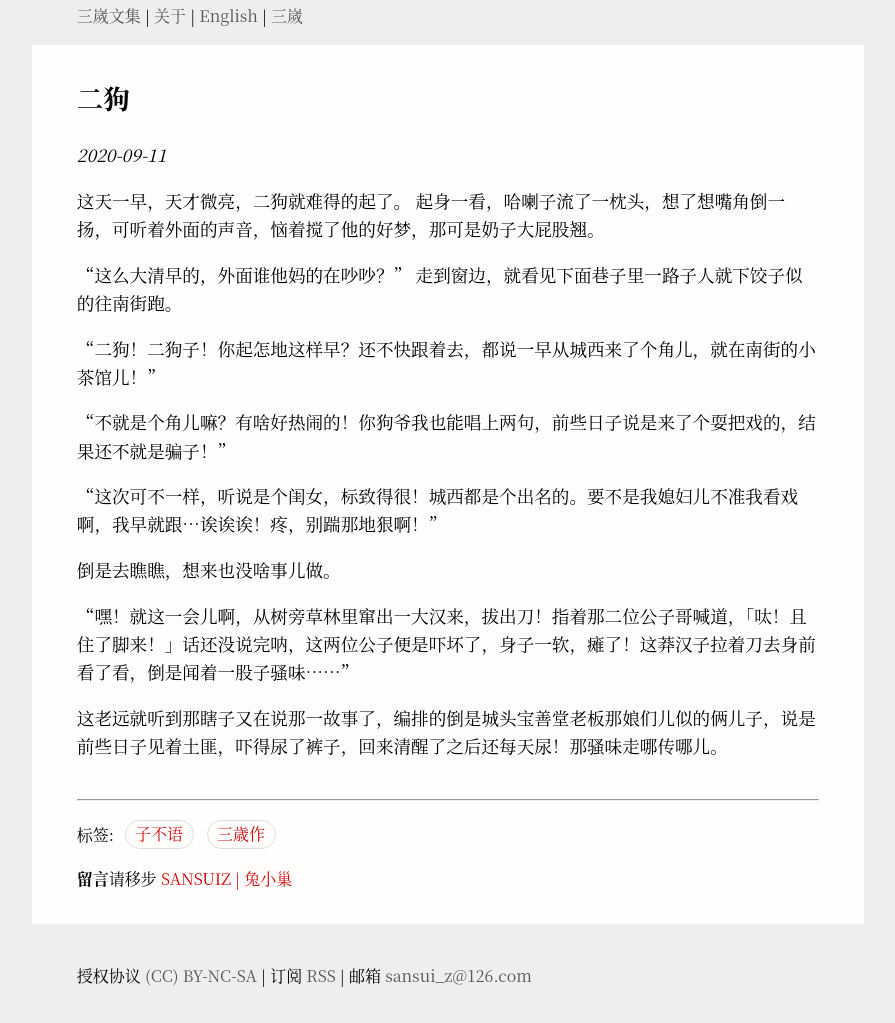
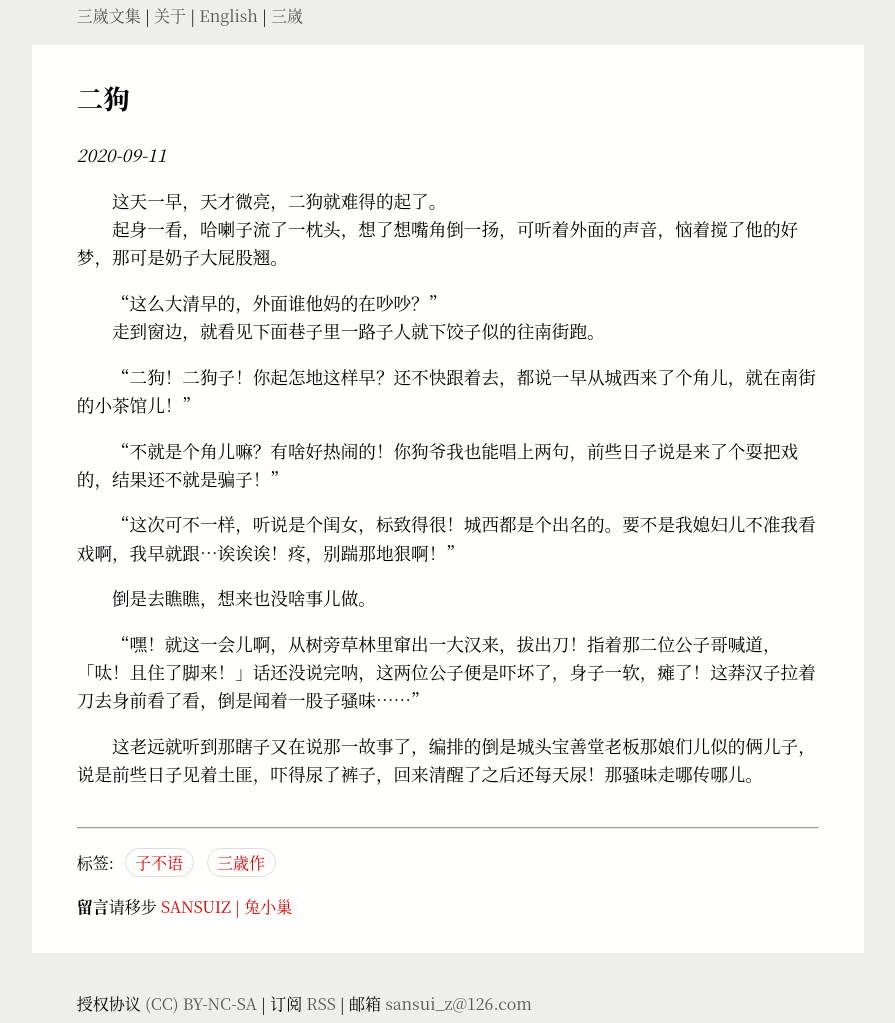
Before and after one commit to Sansuiz/wenji, a Jekyll site: the page built from _posts/2020/2020-09-11-er-gou.md, in a window 1280 px wide. Shown: the whole page, without its empty margins (192-1087 px from the left). Built offline with Jekyll 4.4.1, drawn with Linux system fonts in a browser that asks for light colours; comment, search, counter and statistics services are not loaded; before the commit the page ends 995 px from its top, so only the background shows below that.

Commit message:
Update 2020-09-11-er-gou.md

```diff
--- a/_posts/2020/2020-09-11-er-gou.md
+++ b/_posts/2020/2020-09-11-er-gou.md
@@ -7,20 +7,20 @@ tags: 子不语 三歳作
 ---
 
 
-这天一早，天才微亮，二狗就难得的起了。
-起身一看，哈喇子流了一枕头，想了想嘴角倒一扬，可听着外面的声音，恼着搅了他的好梦，那可是奶子大屁股翘。
+&emsp;&emsp;这天一早，天才微亮，二狗就难得的起了。<br>
+&emsp;&emsp;起身一看，哈喇子流了一枕头，想了想嘴角倒一扬，可听着外面的声音，恼着搅了他的好梦，那可是奶子大屁股翘。
 
-“这么大清早的，外面谁他妈的在吵吵？”
-走到窗边，就看见下面巷子里一路子人就下饺子似的往南街跑。
+&emsp;&emsp;“这么大清早的，外面谁他妈的在吵吵？”<br>
+&emsp;&emsp;走到窗边，就看见下面巷子里一路子人就下饺子似的往南街跑。
 
-“二狗！二狗子！你起怎地这样早？还不快跟着去，都说一早从城西来了个角儿，就在南街的小茶馆儿！”
+&emsp;&emsp;“二狗！二狗子！你起怎地这样早？还不快跟着去，都说一早从城西来了个角儿，就在南街的小茶馆儿！”
 
-“不就是个角儿嘛？有啥好热闹的！你狗爷我也能唱上两句，前些日子说是来了个耍把戏的，结果还不就是骗子！”
+&emsp;&emsp;“不就是个角儿嘛？有啥好热闹的！你狗爷我也能唱上两句，前些日子说是来了个耍把戏的，结果还不就是骗子！”
 
-“这次可不一样，听说是个闺女，标致得很！城西都是个出名的。要不是我媳妇儿不准我看戏啊，我早就跟...诶诶诶！疼，别踹那地狠啊！”
+&emsp;&emsp;“这次可不一样，听说是个闺女，标致得很！城西都是个出名的。要不是我媳妇儿不准我看戏啊，我早就跟...诶诶诶！疼，别踹那地狠啊！”
 
-倒是去瞧瞧，想来也没啥事儿做。
+&emsp;&emsp;倒是去瞧瞧，想来也没啥事儿做。
 
-“嘿！就这一会儿啊，从树旁草林里窜出一大汉来，拔出刀！指着那二位公子哥喊道，「呔！且住了脚来！」话还没说完呐，这两位公子便是吓坏了，身子一软，瘫了！这莽汉子拉着刀去身前看了看，倒是闻着一股子骚味......”
+&emsp;&emsp;“嘿！就这一会儿啊，从树旁草林里窜出一大汉来，拔出刀！指着那二位公子哥喊道，「呔！且住了脚来！」话还没说完呐，这两位公子便是吓坏了，身子一软，瘫了！这莽汉子拉着刀去身前看了看，倒是闻着一股子骚味......”
 
-这老远就听到那瞎子又在说那一故事了，编排的倒是城头宝善堂老板那娘们儿似的俩儿子，说是前些日子见着土匪，吓得尿了裤子，回来清醒了之后还每天尿！那骚味走哪传哪儿。
+&emsp;&emsp;这老远就听到那瞎子又在说那一故事了，编排的倒是城头宝善堂老板那娘们儿似的俩儿子，说是前些日子见着土匪，吓得尿了裤子，回来清醒了之后还每天尿！那骚味走哪传哪儿。
```
